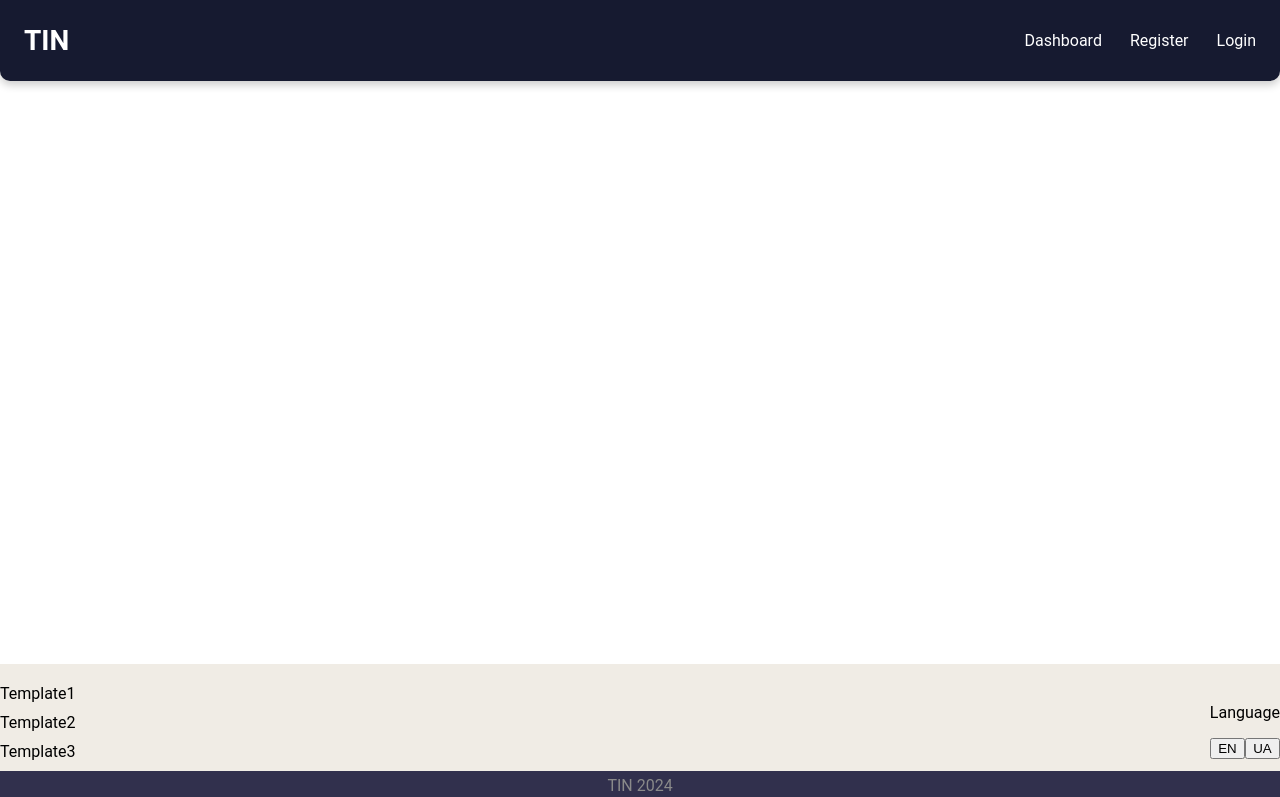
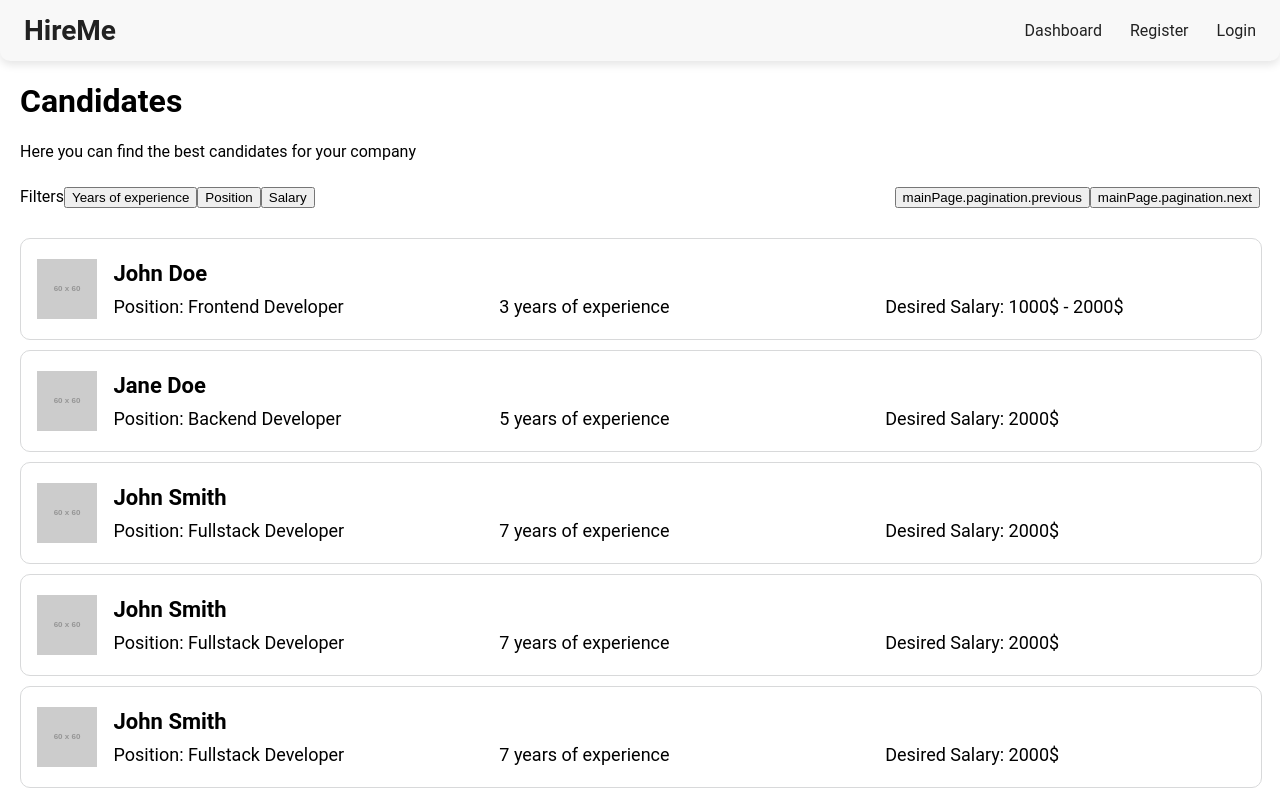
Before and after one commit to YuBerlinets/HireMe, a React (Vite) app in the folder tin-pro-frontend/: page / in a window 1280 px wide. Shown: the top 797 px of the page. Built offline with nearby package versions, Linux system fonts and the light colour scheme.

Commit message:
feat: update of main page

```diff
--- a/tin-pro-frontend/src/assets/styles/style.css
+++ b/tin-pro-frontend/src/assets/styles/style.css
@@ -17,24 +17,23 @@ header {
     justify-content: space-between;
     align-items: center;
     width: 100%;
-    background-color: #161A30;
+    background-color: #f8f8f8;
     margin: 0 auto;
-    max-width: 1440px;
-    color: #fff;
+    color: #000;
     border-radius: 0 0 10px 10px;
     position: relative;
-    box-shadow: 0 4px 8px rgba(0, 0, 0, 0.2);
+    box-shadow: 0 4px 8px rgba(0, 0, 0, 0.1);
 }
 
 footer {
     display: flex;
     flex-direction: column;
     align-items: center;
-    max-width: 1440px;
+    /* max-width: 1440px; */
     width: 100%;
-    background-color: #F0ECE5;
-    color: #000;
-    margin: 0 auto;
+    background-color: #f8f8f8;
+    color: #222222;
+    /* margin: 0 20px 0 20px; */
     margin-top: auto;
     padding: 20px 0 0 0;
 }
@@ -66,9 +65,11 @@ footer {
 .header_navbar {
     display: flex;
     width: 100%;
+    max-width: 1440px;
     justify-content: space-between;
     align-items: center;
-    margin: 20px 20px;
+    margin: 10px auto;
+    padding: 0 20px;
 }
 
 .header_navbar ul {
@@ -81,7 +82,11 @@ footer {
 
 .header_navbar ul li {
     list-style: none;
-    color: #fff;
+    color: #222222;
+}
+
+.header_navbar ul li:hover {
+    color: #4B5945;
 }
 
 .header_item {
@@ -93,8 +98,13 @@ footer {
 }
 
 .header_logo {
+    color: #222222;
     margin: 0;
     font-size: 28px;
+}
+
+.header_logo:hover {
+    color: #4B5945;
 }
 
 .header_account_logo {
@@ -134,14 +144,77 @@ footer {
     cursor: pointer;
 }
 
+.candidates_actions {
+    display: flex;
+    justify-content: space-between;
+    align-items: center;
+    width: 100%;
+    max-width: 1440px;
+    margin: 0 auto;
+    padding: 10px 0;
+}
+
+.candidates_list {
+    display: flex;
+    flex-direction: column;
+    gap: 10px;
+    margin: 20px 0;
+}
+
+.candidate_card {
+    display: flex;
+    align-items: center;
+    width: 100%;
+    margin: 0 auto;
+    border: 1px solid #D8D9DA;
+    border-radius: 10px;
+    transition: all 0.3s ease-in-out;
+}
+
+.candidate_card:hover {
+    box-shadow: 0 4px 8px rgba(0, 0, 0, 0.1);
+}
+
+.candidate_card_image {
+    display: flex;
+    align-items: center;
+    justify-content: center;
+    width: 100px;
+    height: 100px;
+
+}
+
+.candidate_card_info {
+    font-size: 18px;
+    display: grid;
+    grid-template-columns: 1fr 1fr 1fr;
+    align-items: center;
+    width: 100%;
+    gap: 10px;
+}
+
+.candidate_card_info h3 {
+    grid-column: span 3;
+    font-size: 22px;
+    margin: 0;
+}
+
+.candidate_card_info p {
+    margin: 0;
+}
+
+
+
+
+
 
 .footer_content {
     display: flex;
     justify-content: space-between;
     align-items: center;
     width: 100%;
-    margin: 0 20px;
-
+    max-width: 1440px;
+    margin: 0 auto;
 }
 
 .footer_nav {
@@ -166,7 +239,7 @@ footer {
     margin: 10px 0 0 0;
     text-align: center;
     color: #8a8a8a;
-    background-color: #31304D;
+    background-color: #e4e4e4;
 }
 
 
--- /dev/null
+++ b/tin-pro-frontend/src/features/candidate/components/CandidateItem.tsx
@@ -0,0 +1,26 @@
+import { useTranslation } from "react-i18next";
+
+interface CandidateItemProps {
+    firstName: string
+    lastName: string
+    yearsOfExperience: number
+    desiredPosition: string
+    desiredSalary: string
+}
+
+export default function CandidateItem(props: CandidateItemProps) {
+    const { t } = useTranslation();
+    return (
+        <div className="candidate_card">
+            <div className="candidate_card_image">
+                <img src="https://via.placeholder.com/60" alt="candidate" />
+            </div>
+            <div className="candidate_card_info">
+                <h3>{props.firstName} {props.lastName}</h3>
+                <p>{t('candidate.list.position', { position: props.desiredPosition })}</p>
+                <p>{t('candidate.list.years', { years: props.yearsOfExperience })}</p>
+                <p>{t('candidate.list.salary', { salary: props.desiredSalary })}</p>
+            </div>
+        </div>
+    )
+}
--- a/tin-pro-frontend/src/features/components/Footer.tsx
+++ b/tin-pro-frontend/src/features/components/Footer.tsx
@@ -15,9 +15,9 @@ export default function Footer() {
             <div className="footer_content">
 
                 <div className="footer_nav">
-                    <a onClick={() => navigate("#")}>Template1</a>
-                    <a onClick={() => navigate("#")}>Template2</a>
-                    <a onClick={() => navigate("#")}>Template3</a>
+                    <a onClick={() => navigate("#")}>{t('footer.privacyPolicy')}</a>
+                    <a onClick={() => navigate("#")}>{t('footer.termsOfService')}</a>
+                    <a onClick={() => navigate("#")}>{t('footer.contactUs')}</a>
                 </div>
                 <div className="footer_language_switch">
                     <p >{t('footer.language')}</p>
@@ -26,7 +26,7 @@ export default function Footer() {
 
                 </div>
             </div>
-            <p className="footer_bottom">TIN {new Date().getFullYear()}</p>
+            <p className="footer_bottom">HireMe {new Date().getFullYear()}</p>
         </footer>
     )
 }
--- a/tin-pro-frontend/src/features/components/Header.tsx
+++ b/tin-pro-frontend/src/features/components/Header.tsx
@@ -23,7 +23,7 @@ export default function Header() {
         <header className="header">
             <nav className="header_navbar">
                 <h1 onClick={() => navigate("/")} className="header_item header_logo">
-                    <a>TIN</a>
+                    <a>HireMe</a>
                 </h1>
                 <ul>
                     <li onClick={() => navigate("/")} className="header_item">
--- a/tin-pro-frontend/src/features/mainpage/MainPage.tsx
+++ b/tin-pro-frontend/src/features/mainpage/MainPage.tsx
@@ -3,19 +3,133 @@ import Footer from "../components/Footer";
 import { useTranslation } from "react-i18next";
 
 import "../../assets/styles/style.css";
+import CandidateItem from "../candidate/components/CandidateItem";
 
 export default function MainPage() {
 
     const { t } = useTranslation();
     const navigate = useNavigate();
 
+    const candidates = [
+        {
+            id: 1,
+            firstName: "John",
+            lastName: "Doe",
+            yearsOfExperience: 3,
+            desiredPosition: "Frontend Developer",
+            desiredSalary: "1000$ - 2000$"
+        },
+        {
+            id: 2,
+            firstName: "Jane",
+            lastName: "Doe",
+            yearsOfExperience: 5,
+            desiredPosition: "Backend Developer",
+            desiredSalary: "2000$"
+        },
+        {
+            id: 3,
+            firstName: "John",
+            lastName: "Smith",
+            yearsOfExperience: 7,
+            desiredPosition: "Fullstack Developer",
+            desiredSalary: "2000$"
+        }, {
+            id: 4,
+            firstName: "John",
+            lastName: "Smith",
+            yearsOfExperience: 7,
+            desiredPosition: "Fullstack Developer",
+            desiredSalary: "2000$"
+        }, {
+            id: 5,
+            firstName: "John",
+            lastName: "Smith",
+            yearsOfExperience: 7,
+            desiredPosition: "Fullstack Developer",
+            desiredSalary: "2000$"
+        }, {
+            id: 6,
+            firstName: "John",
+            lastName: "Smith",
+            yearsOfExperience: 7,
+            desiredPosition: "Fullstack Developer",
+            desiredSalary: "2000$"
+        }, {
+            id: 7,
+            firstName: "John",
+            lastName: "Smith",
+            yearsOfExperience: 7,
+            desiredPosition: "Fullstack Developer",
+            desiredSalary: "2000$"
+        }, {
+            id: 8,
+            firstName: "John",
+            lastName: "Smith",
+            yearsOfExperience: 7,
+            desiredPosition: "Fullstack Developer",
+            desiredSalary: "2000$"
+        }, {
+            id: 9,
+            firstName: "John",
+            lastName: "Smith",
+            yearsOfExperience: 7,
+            desiredPosition: "Fullstack Developer",
+            desiredSalary: "2000$"
+        }, {
+            id: 10,
+            firstName: "John",
+            lastName: "Smith",
+            yearsOfExperience: 7,
+            desiredPosition: "Fullstack Developer",
+            desiredSalary: "2000$"
+        },
+    ];
+
     return (
         <>
             <div className="container">
-                <h1></h1>
+                <h1>{t('mainPage.title')}</h1>
+                <p>{t('mainPage.description')}</p>
+                <div className="candidates_actions">
 
+                    <div className="candidates_filters">
+                        <span>{t('mainPage.filters.title')}</span>
+                        <button className="filter">
+                            {t('mainPage.filters.byExperience')}
+                        </button>
+                        <button className="filter">
+                            {t('mainPage.filters.byPosition')}
+                        </button>
+                        <button className="filter">
+                            {t('mainPage.filters.bySalary')}
+                        </button>
+
+                    </div>
+                    <div className="candidates_pagination">
+                        <button className="pagination_button">
+                            {t('mainPage.pagination.previous')}
+                        </button>
+                        <button className="pagination_button">
+                            {t('mainPage.pagination.next')}
+                        </button>
+                    </div>
+                </div>
+                <div className="candidates_list">
+                    {candidates.map(candidate => (
+                        <CandidateItem
+                            key={candidate.id}
+                            firstName={candidate.firstName}
+                            lastName={candidate.lastName}
+                            yearsOfExperience={candidate.yearsOfExperience}
+                            desiredPosition={candidate.desiredPosition}
+                            desiredSalary={candidate.desiredSalary}
+                        />
+                    ))}
+                </div>
             </div>
             <Footer />
+
         </>
     )
 }
--- a/tin-pro-frontend/src/translations/en/translation.json
+++ b/tin-pro-frontend/src/translations/en/translation.json
@@ -1,6 +1,9 @@
 {
     "footer": {
-        "language": "Language"
+        "language": "Language",
+        "privacyPolicy": "Privacy Policy",
+        "termsOfService": "Terms of Service",
+        "contactUs": "Contact Us"
     },
     "header": {
         "dashboard": "Dashboard",
@@ -15,5 +18,22 @@
             "status": "404 Not Found",
             "message": "The page you are looking for might have been removed had its name changed or is temporarily unavailable."
         }
+    },
+    "mainPage": {
+        "title": "Candidates",
+        "description": "Here you can find the best candidates for your company",
+        "filters": {
+            "title": "Filters",
+            "byExperience": "Years of experience",
+            "byPosition": "Position",
+            "bySalary": "Salary"
+        }
+    },
+    "candidate": {
+        "list": {
+            "years": "{{years}} years of experience",
+            "position": "Position: {{position}}",
+            "salary": "Desired Salary: {{salary}}"
+        }
     }
 }
```
Also changed, not shown: tin-pro-frontend/src/features/candidate/CandidatePage.tsx (added).
